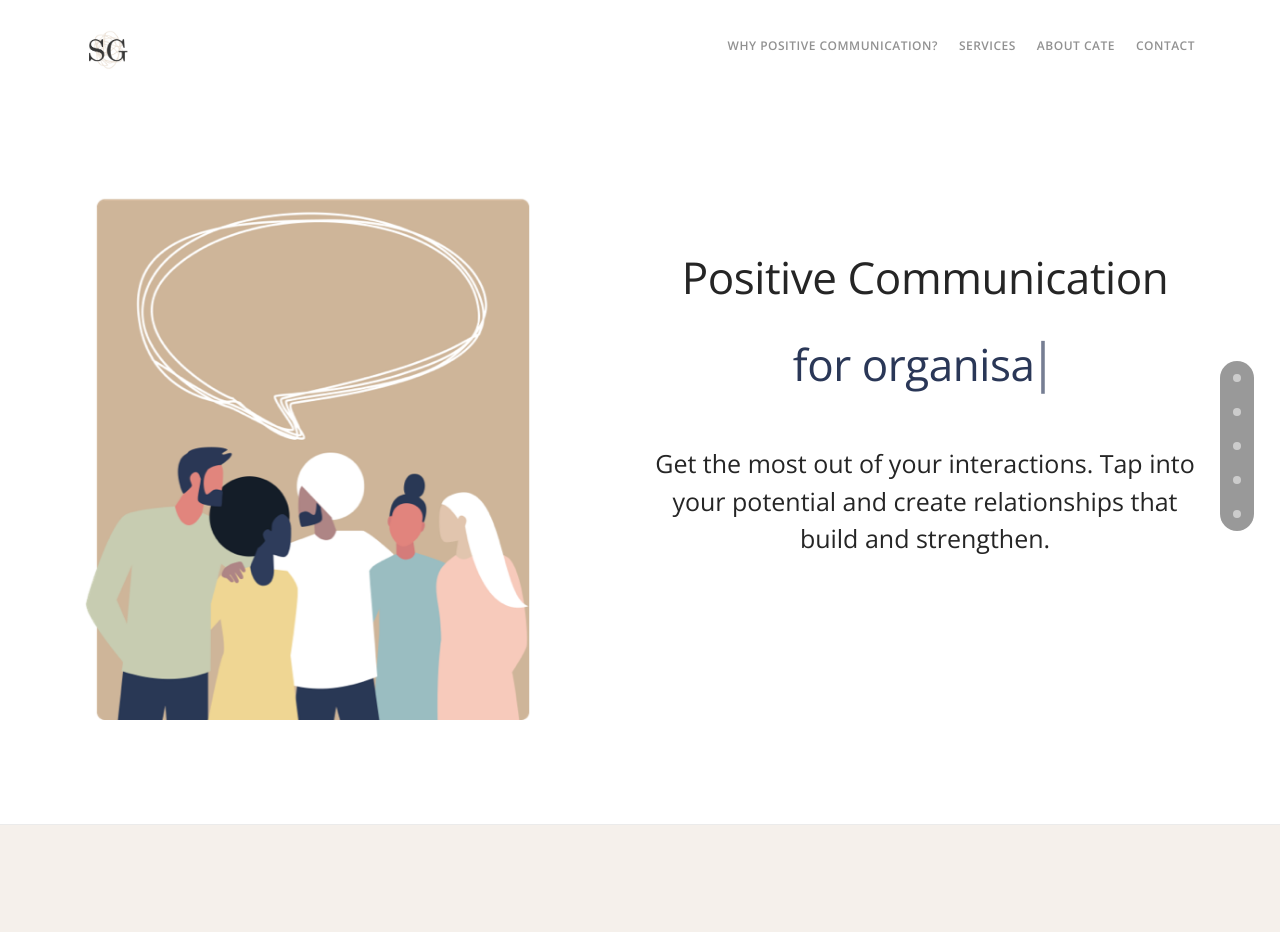
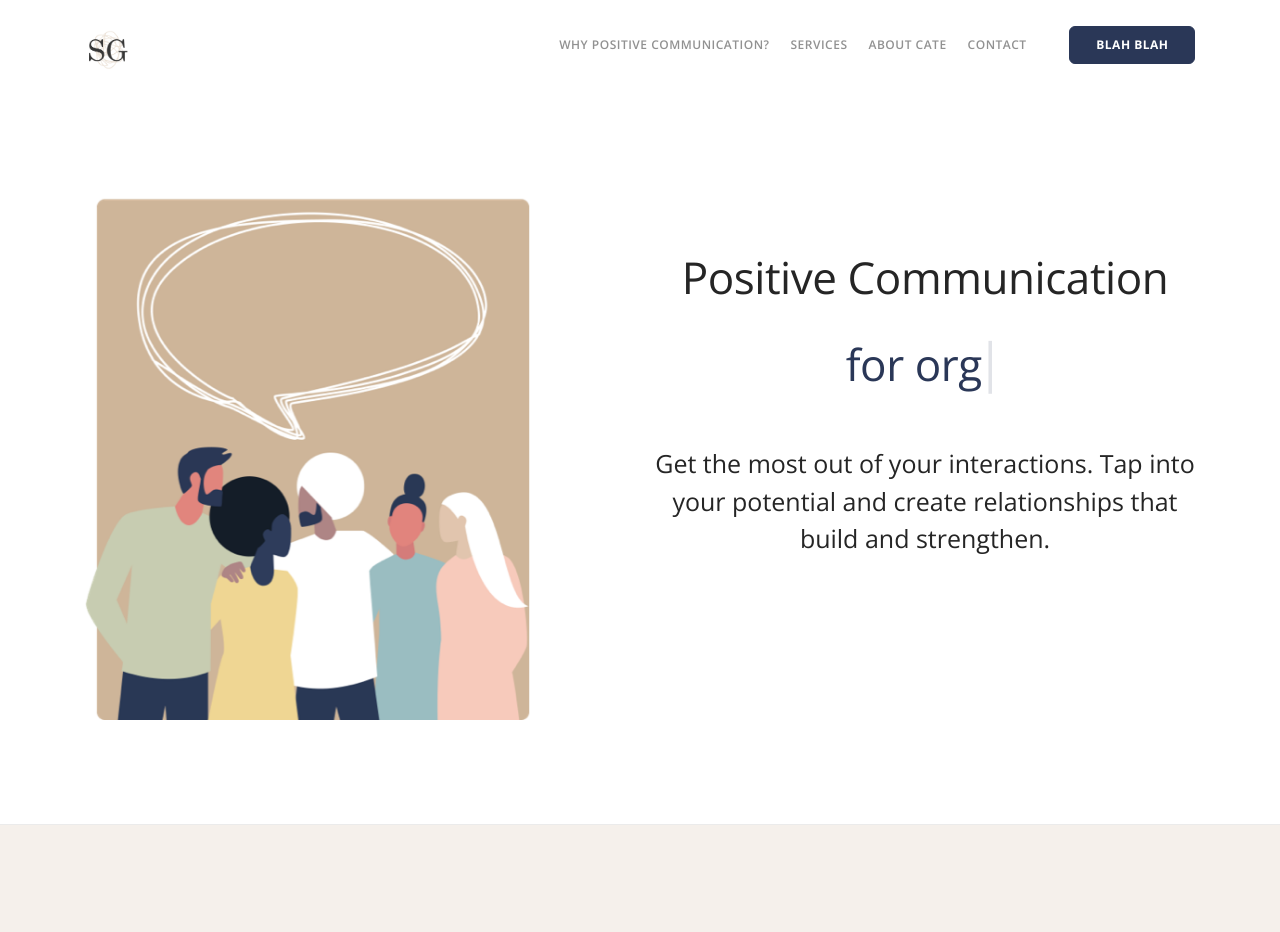
Before and after one commit to catesg/catesg.github.io, a Jekyll site: the page built from index.markdown, in a window 1280 px wide. Shown: the top 932 px of the page. Built offline with Jekyll 4.4.1, drawn with Linux system fonts in a browser that asks for light colours; some web fonts are replaced; some of the changed text lies outside the part shown.

Commit message:
WIP - Adding in CTA

```diff
--- a/_layouts/home.html
+++ b/_layouts/home.html
@@ -44,6 +44,13 @@
                                         <li><a class="inner-link" href="#about-cate">About Cate</a></li>
                                         <li><a class="inner-link" href="#contact">contact</a></li>
                                     </ul>
+                                </div>
+                                <div class="bar__module">
+                                    <a class="btn btn--sm btn--primary sg-btn-primary type--uppercase" href="#cta-modal" data-modal-index="0">
+                                        <span class="btn__text">
+                                            Blah Blah
+                                        </span>
+                                    </a>
                                 </div>
                             </div>
                         </div>
@@ -102,6 +109,28 @@
                     </div>
                 </div>
             </section>
+
+            <section class="text-center bg--dark">
+                <div class="container">
+                    <div class="row">
+                        <div class="col-md-8 col-lg-6">
+                            <div class="cta">
+                                <h2>Title Here!</h2>
+                                <p class="lead">
+                                    CTA lead paragraph here!
+                                </p>
+                                <a class="btn btn--primary sg-btn-primary type--uppercase" href="#cta-modal" data-modal-index="0">
+                                    <span class="btn__text">
+                                        Blah Blah
+                                    </span>
+                                </a>
+                            </div>
+                        </div>
+                    </div>
+                </div>
+            </section>
+
+
             <section id="services">
                 <div class="container">
                     <div class="row">
@@ -350,7 +379,7 @@
             </footer>
         </div>
 
-        <section class="page-navigator">
+        <!-- <section class="page-navigator">
           <ul>
               <li><a href="#" class="inner-link" data-title="Top"></a></li>
               <li><a href="#why-positive-communication" class="inner-link" data-title="Why Positive Communication?"></a></li>
@@ -358,7 +387,38 @@
               <li><a href="#about-cate" class="inner-link" data-title="About Cate"></a></li>
               <li><a href="#contact" class="inner-link" data-title="Contact"></a></li>
           </ul>
-      </section>
+      </section> -->
+
+      <div class="modal-container hide" data-modal-index="0" data-modal-id="cta-modal">
+        <div class="modal-content section-modal">
+            <section class="unpad ">
+                <div class="container">
+                    <div class="row justify-content-center">
+                        <div class="col-md-6 col-12">
+                            <div class="feature feature-1">
+                                <div class="feature__body boxed boxed--lg boxed--border text-center">
+                                    <div class="modal-close modal-close-cross"></div>
+                                    <div class="text-block">
+                                        <h3>Title Here</h3>
+                                        <p>Intro text here</p>
+                                    </div>
+                                    <form action="https://submit-form.com/rBj8gZf9" class="text-left form-email row mx-0" data-success="Thanks for your enquiry, we'll be in touch shortly." data-error="Please fill in all fields correctly." data-modal-id="cta-modal" data-modal-index="0">
+                                        <div class="col-md-12"><label>Your Name:</label> <input type="text" name="name" class="validate-required" /></div>
+                                        <div class="col-md-12"><label>Email Address:</label> <input type="email" name="email" class="validate-required validate-email" /></div>
+                                        <div class="col-md-12"><label>Message:</label> <textarea rows="6" name="Message" class="validate-required"></textarea></div>
+                                        <div class="col-md-5 col-lg-4"><button type="submit" class="btn btn--primary type--uppercase sg-btn-primary">Send Enquiry</button></div>
+                                    </form>
+                                </div>
+                            </div>
+                            <!--end feature-->
+                        </div>
+                    </div>
+                    <!--end of row-->
+                </div>
+                <!--end of container-->
+            </section>
+        </div>
+    </div>
 
         <script src="js/jquery-3.1.1.min.js"></script>
         <script src="js/parallax.js"></script>
--- a/css/custom.css
+++ b/css/custom.css
@@ -11,7 +11,8 @@
     background: #ccdee0;
 }
 
-.sg-btn-primary {
+.sg-btn-primary,
+.sg-btn-primary:visited {
     background: #2A3757;
     border-color: #2A3757;
 }
@@ -31,3 +32,7 @@
 .sg-link:hover {
     color: #555F79;
 }
+
+.hide {
+    display: none;
+}
--- a/js/scripts.js
+++ b/js/scripts.js
@@ -1044,6 +1044,7 @@
                 } ).done( function(){
                     //
                 } ).always( function(){
+                    mr.modals.closeActiveModal();
                     mr.forms.resetForm(thisForm);
                     mr.forms.showFormSuccess(formSuccess, formError, 1000, 5000, 500);
                     mr.forms.captcha.resetWidgets();
@@ -1843,6 +1844,7 @@
         jQuery(document).on('click','a[href^="#"]', function(){
             var modalID = $(this).attr('href').replace('#', '');
             if($('[data-modal-id="'+modalID+'"]').length){
+                $('[data-modal-id="'+modalID+'"]').removeClass( 'hide' );
                 mr.modals.closeActiveModal();
                 setTimeout(mr.modals.showModal, 500,'[data-modal-id="'+modalID+'"]', 0);
             }
```
